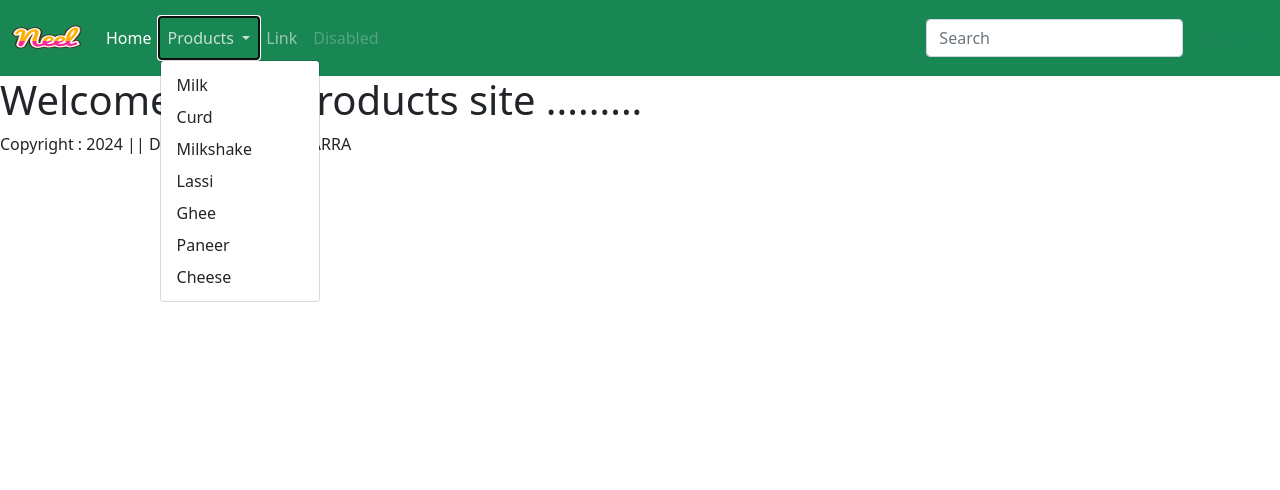
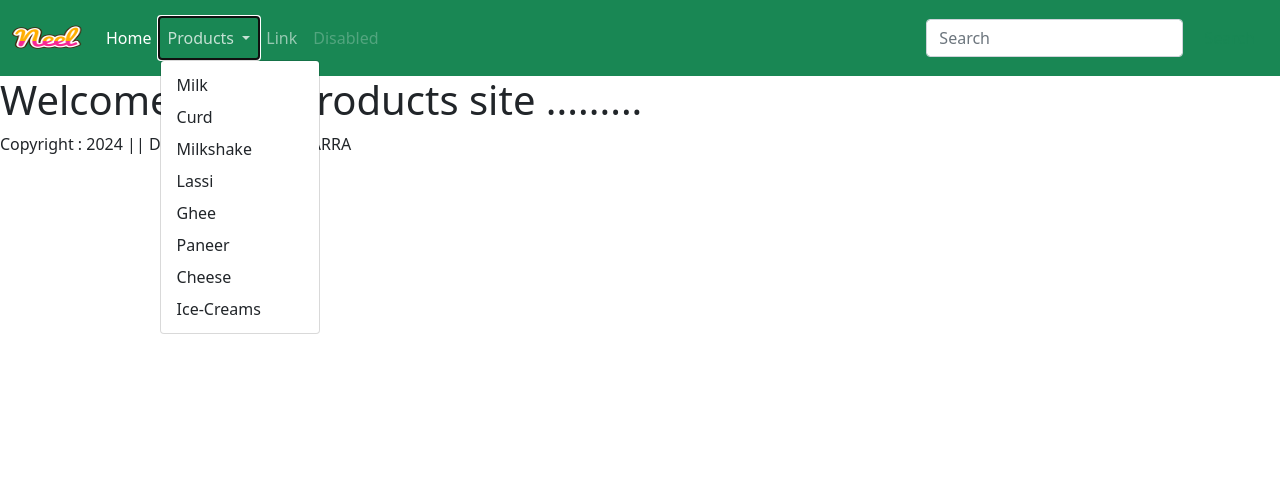
Before and after one commit to moisediarra/ecomProject, a Django app: page / in a window 1280 px wide, after a click on "Products". Shown: the top 490 px of the page. Run offline with Django 5.2, Linux system fonts and the light colour scheme; some libraries are stand-ins or nearby versions.

Commit message:
Add Ice-Creams Menu in base.html

```diff
--- a/app/templates/app/base.html
+++ b/app/templates/app/base.html
@@ -44,6 +44,7 @@
                         <li><a class="dropdown-item" href="#">Ghee</a></li>
                         <li><a class="dropdown-item" href="#">Paneer</a></li>
                         <li><a class="dropdown-item" href="#">Cheese</a></li>
+                        <li><a class="dropdown-item" href="#">Ice-Creams</a></li>
 
 
 
```
